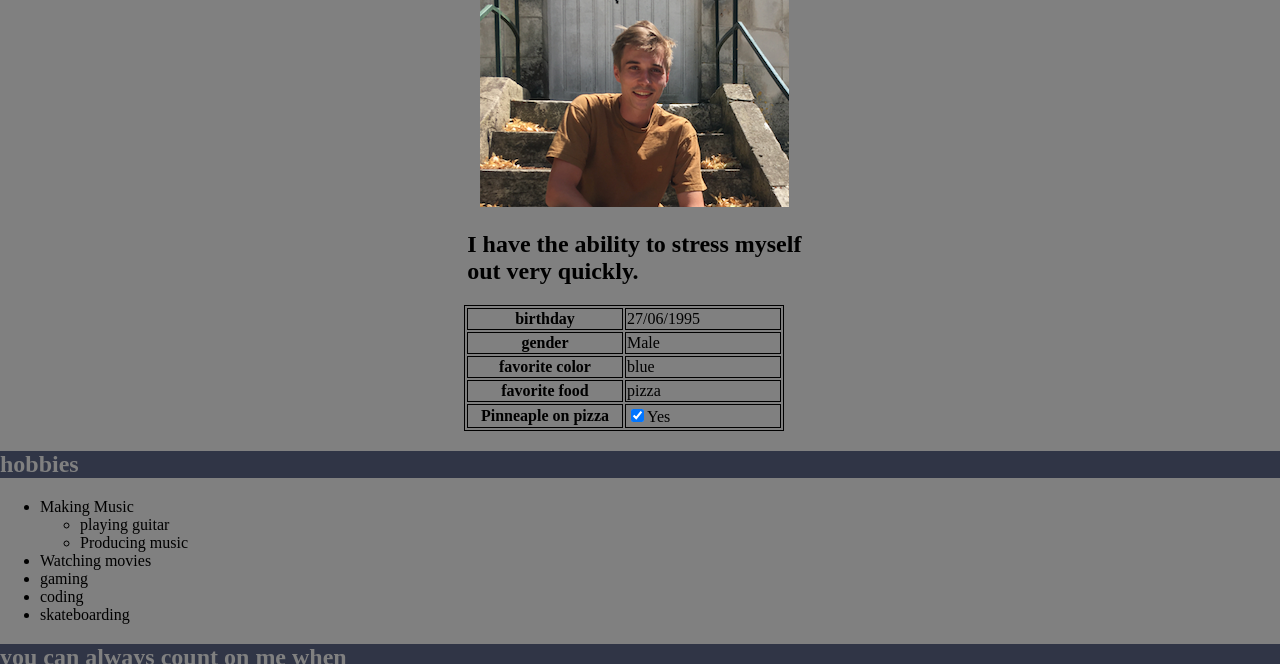
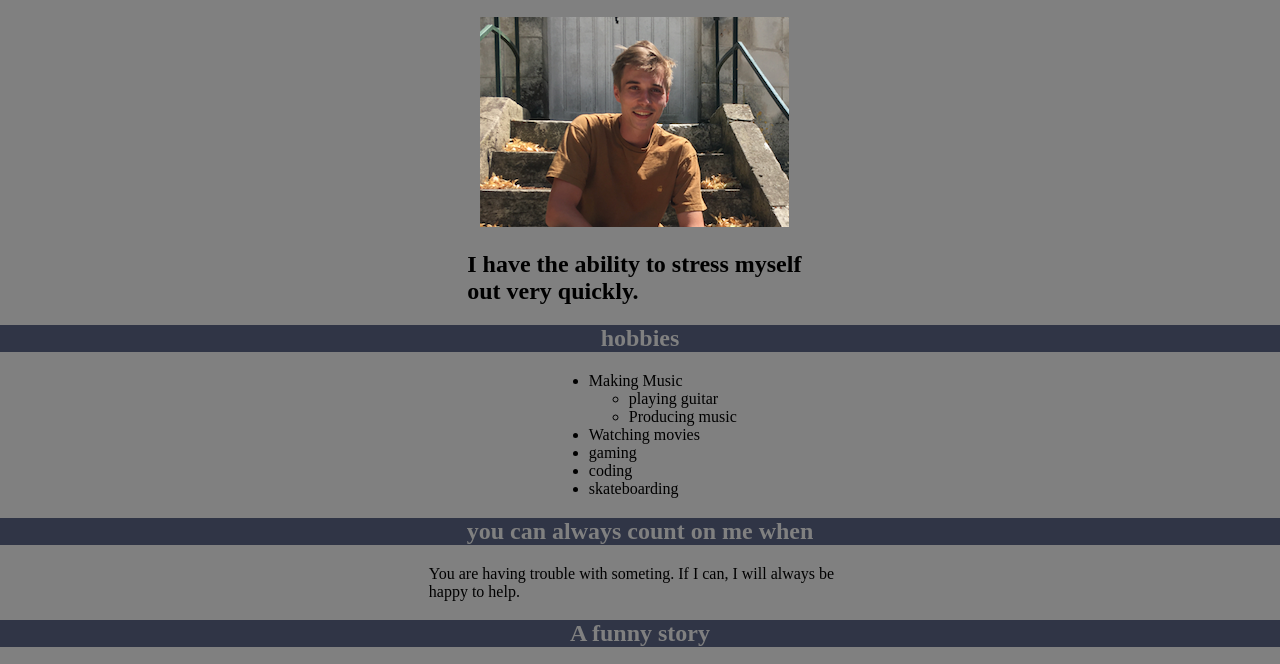
Before and after one commit to EliaCools/html-introduction, a plain HTML site: page index.html in a window 1280 px wide. Shown: the part 95-759 px from the top of the page. Drawn offline with Linux system fonts and the light colour scheme.

Commit message:
style updates

```diff
--- a/index.html
+++ b/index.html
@@ -20,8 +20,6 @@
 </div>
 <div id="sentence"><h2>I have the ability to stress myself out very quickly.</h2></div>
 
-<div id="flexcont">
-    </div>
 
 
 
@@ -29,36 +27,12 @@
 
 
 
- <div class="tablecontainer">
-    <table>
-        <tr>
-            <th>birthday</th>
-            <td>27/06/1995</td>
+    <div class="chapter">
+<h2>hobbies</h2>
+</div>
+<div class="content">
 
-        </tr>
-
-        <tr>
-            <th>gender</th>
-            <td>Male</td>
-        </tr>
-        <tr>
-            <th>favorite color</th>
-            <td>blue</td>
-        </tr>
-        <tr>
-            <th>favorite food</th>
-            <td>pizza</td>
-        </tr>
-        <tr>
-            <th>Pinneaple on pizza</th>
-            <td><input type="checkbox" checked="checked">Yes</td>
-        </tr>
-
-    </table>
-</div>
-
-    <h2 class=chapter>hobbies</h2>
-    <ul>
+    <ul class="extrapad">
         <li>Making Music
          <ul>
             <li>playing guitar</li>
@@ -77,24 +51,28 @@
 
 
 
-<h2 class="chapter">you can always count on me when</h2>
-<p>You are having trouble with someting. If I can, I will always be happy to help.</p>
+<div class="chapter"><h2>you can always count on me when</h2> </div>
+
+<div class="content"><p>You are having trouble with someting. If I can, I will always be happy to help.</p></div>
+
 
 <h2 class="chapter">A funny story</h2>
-
+<div class="content">
 <p>
-This year a few days before chrismass my car battery broke down. <br/>
+This year a few days before chrismas my car battery broke down. <br/>
 luckily, I was right before my friends driveway, so we could push it to his garage.<br>
 We could load up the battery but while driving that evening it broke down again. Halfway home.<br/>
 He had ordered a car battery that ended up ariving on christmass evening.<br/>
-So we ended up changing the car battery on christmass evening.
+So we ended up changing the car battery on christmas evening. <br/>
+A fitting way to come together on christmas on a year like this.
 
 </p>
 <h3>TL;DR</h3>
-Car battery broke down so my car stalled on a random spot. Ended up changing the car battery on christmass evening with a good friend .
-<p></p>
+<p>Car battery broke down so my car stalled on a random spot. Ended up changing the car battery on christmas evening with a good friend.
 
+</p>
 
+</div>
 
 
 
@@ -102,7 +80,7 @@ Car battery broke down so my car stalled on a random spot. Ended up changing the
 
 <div class="fcontainer">
 <div class="footing">
-<a href="https://antonkantardzhiev.github.io/html-introduction/"> << previous </a> || ELIA COOLS || <a href=""> next >> </a>
+<a href="https://antonkantardzhiev.github.io/html-introduction/"> << previous </a> || ELIA COOLS || <a href="#"> next >> </a>
 </div>
 </div>
 </body>
--- a/main.css
+++ b/main.css
@@ -6,19 +6,24 @@ body{
 
 
 
-table, th, td{
-border:0.5px solid black;
-width:50%;
 
-}
 
 .tablecontainer{
     width:50%;
     margin:0 auto;
     margin-right:22vh;
+    padding:30px 0 0 0;
 
 
 }
+
+table, th, td{
+    border:0.5px solid black;
+    width:50%;
+    padding:10px;
+
+
+    }
 
 header{
 
@@ -39,6 +44,7 @@ text-align:right;
 #imagecont{
     width:25%;
     margin:0 auto;
+    padding:20px 0 0 0;
 
 }
 
@@ -52,6 +58,7 @@ text-align:right;
     width:27%;
     margin: 0 auto;
 
+
 }
 
 #flexcont{
@@ -60,8 +67,21 @@ text-align:right;
 
 }
 
+.content{
+    margin:0 auto;
+    width:33%;
+}
 
-
+.extrapad{
+    padding:0 0 0 160px;
+}
+.chapter
+{
+    text-align:center;
+    background-color:rgb(48, 53, 70);
+    color:grey;
+    width:100%;
+}
 
 h1
 {
@@ -75,11 +95,6 @@ h1
     width:25%;
 }
 
-.chapter
-{
-    background-color:rgb(48, 53, 70);
-    color:grey;
-}
 
 .fcontainer{
     background-color:white;
```
Also changed, not shown: 1 other file.
